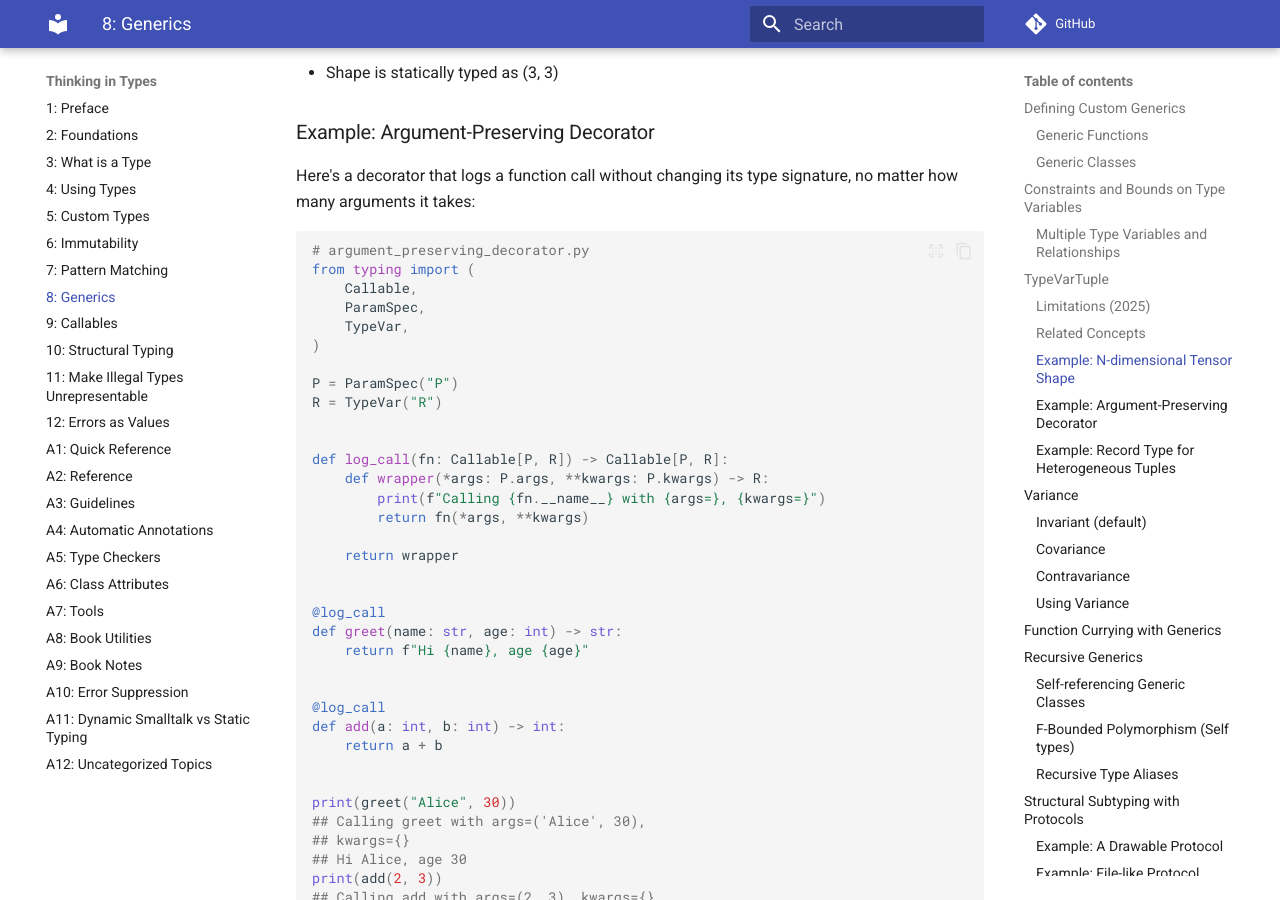
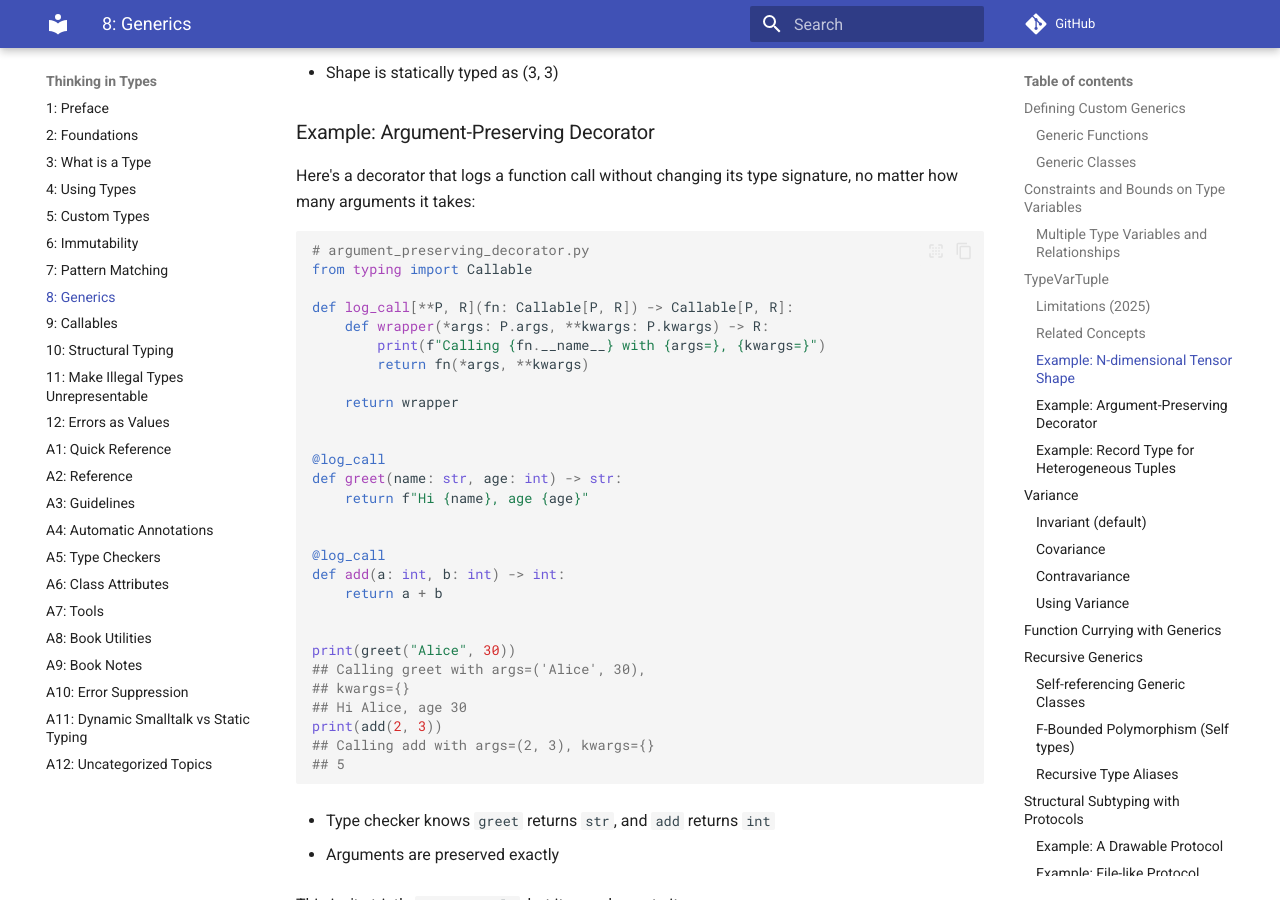
Before and after one commit to ThinkingInTypes/ThinkingInTypes.github.io, an MkDocs documentation site: the page built from Chapters/C08_Generics.md, in a window 1280 px wide and 900 px high, scrolled down 7811 px. Built offline with MkDocs 1.6.1 and Material for MkDocs 9.7.7, drawn with Linux system fonts in a browser that asks for light colours; comment, search, counter and statistics services are not loaded.

Commit message:
Update C08_Generics.md

````diff
--- a/Chapters/C08_Generics.md
+++ b/Chapters/C08_Generics.md
@@ -382,17 +382,9 @@ Here's a decorator that logs a function call without changing its type signature
 
 ```python
 # argument_preserving_decorator.py
-from typing import (
-    Callable,
-    ParamSpec,
-    TypeVar,
-)
+from typing import Callable
 
-P = ParamSpec("P")
-R = TypeVar("R")
-
-
-def log_call(fn: Callable[P, R]) -> Callable[P, R]:
+def log_call[**P, R](fn: Callable[P, R]) -> Callable[P, R]:
     def wrapper(*args: P.args, **kwargs: P.kwargs) -> R:
         print(f"Calling {fn.__name__} with {args=}, {kwargs=}")
         return fn(*args, **kwargs)
````
